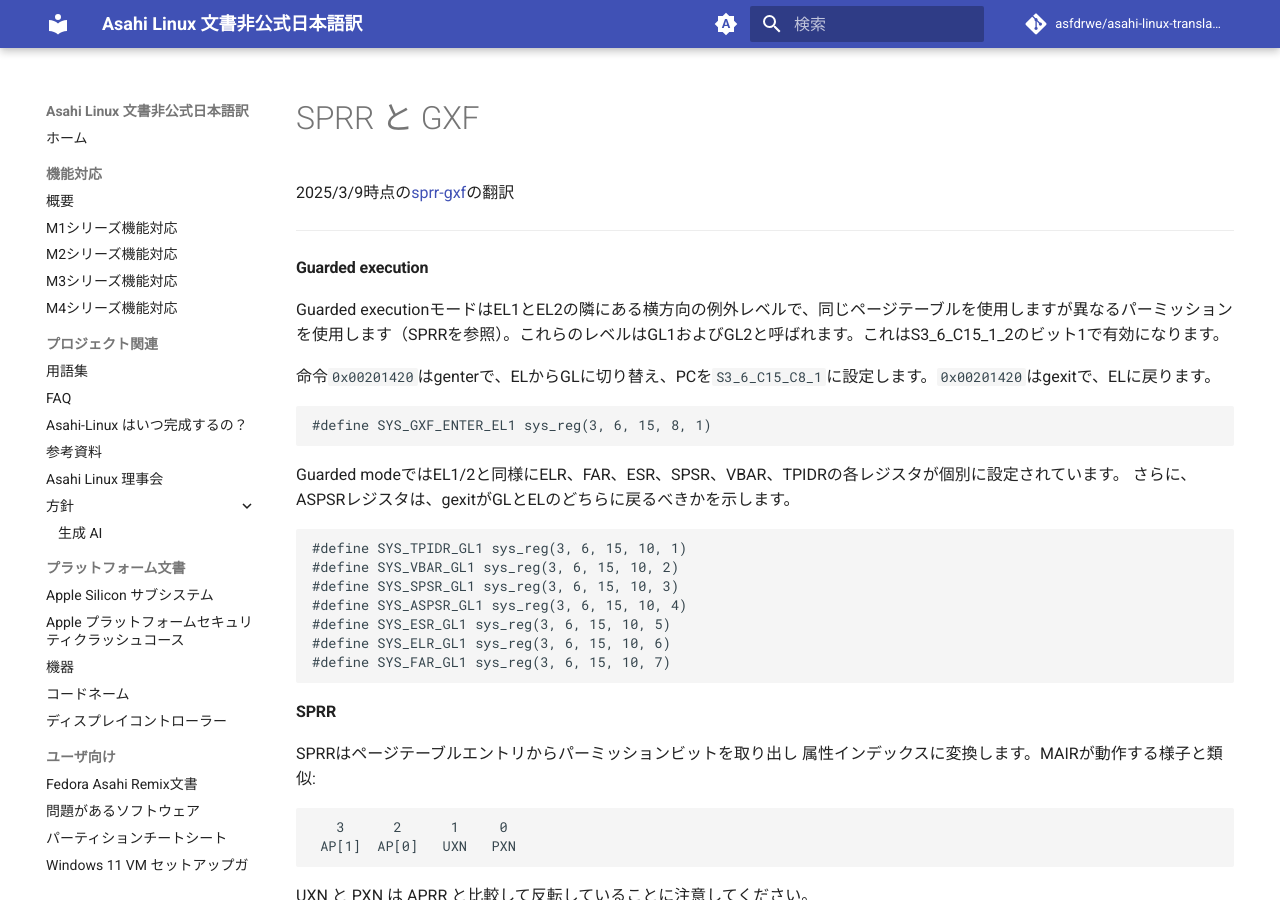
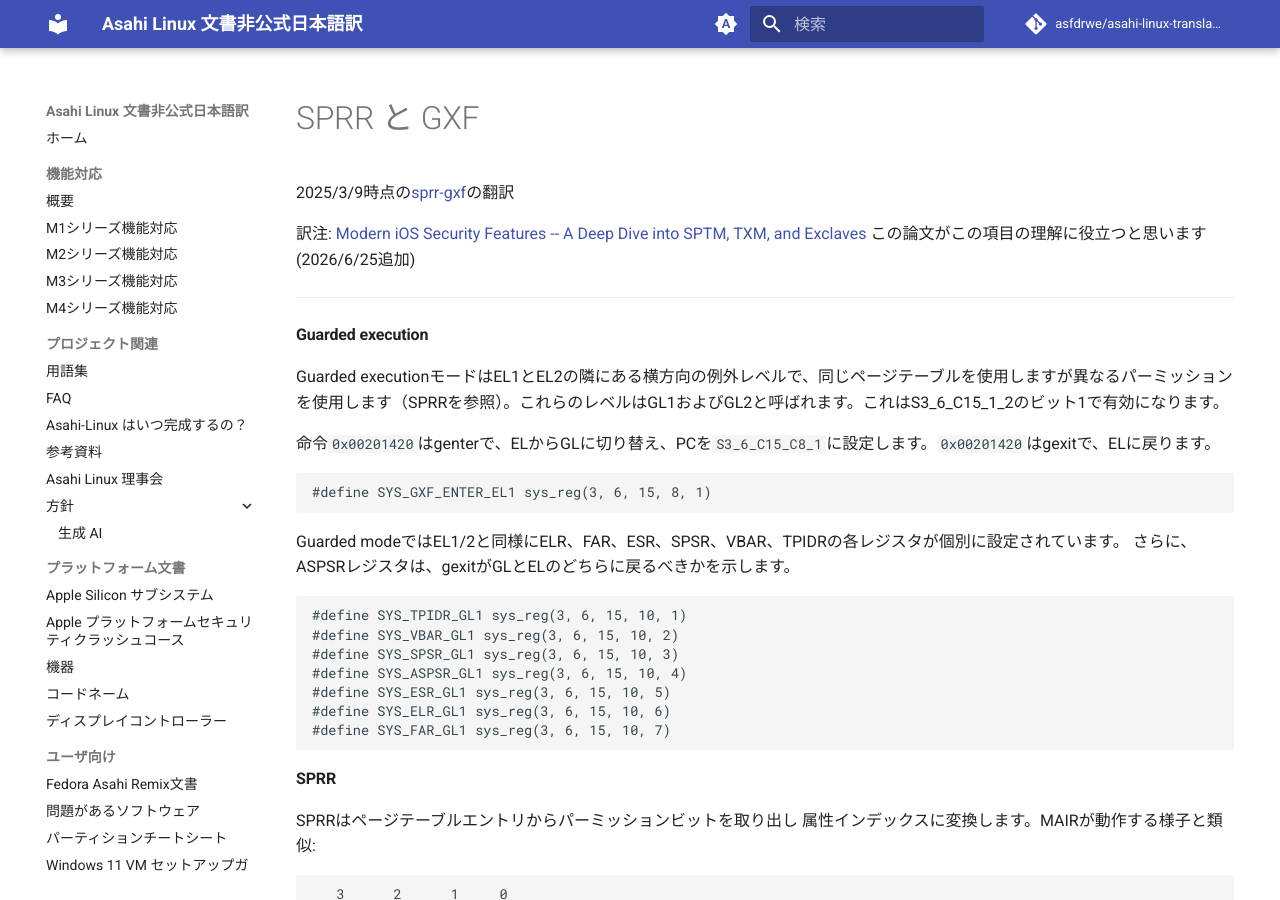
Before and after one commit to asfdrwe/asahi-linux-translations, an MkDocs documentation site: the page built from docs/hw/cpu/sprr-gxf.md, in a window 1280 px wide and 900 px high. Built offline with MkDocs 1.6.1 and Material for MkDocs 9.7.7, drawn with Linux system fonts in a browser that asks for light colours; comment, search, counter and statistics services are not loaded.

Commit message:
add Modern iOS Security Features paper link to sprr-gxf.md

```diff
--- a/docs/hw/cpu/sprr-gxf.md
+++ b/docs/hw/cpu/sprr-gxf.md
@@ -5,6 +5,8 @@
 ---
 
 2025/3/9時点の[sprr-gxf](https://github.com/AsahiLinux/docs/blob/main/docs/hw/cpu/sprr-gxf..md)の翻訳
+
+訳注: [Modern iOS Security Features -- A Deep Dive into SPTM, TXM, and Exclaves](https://arxiv.org/abs/2510.09272) この論文がこの項目の理解に役立つと思います(2026/6/25追加)
 
 ---
 # Guarded execution
```
